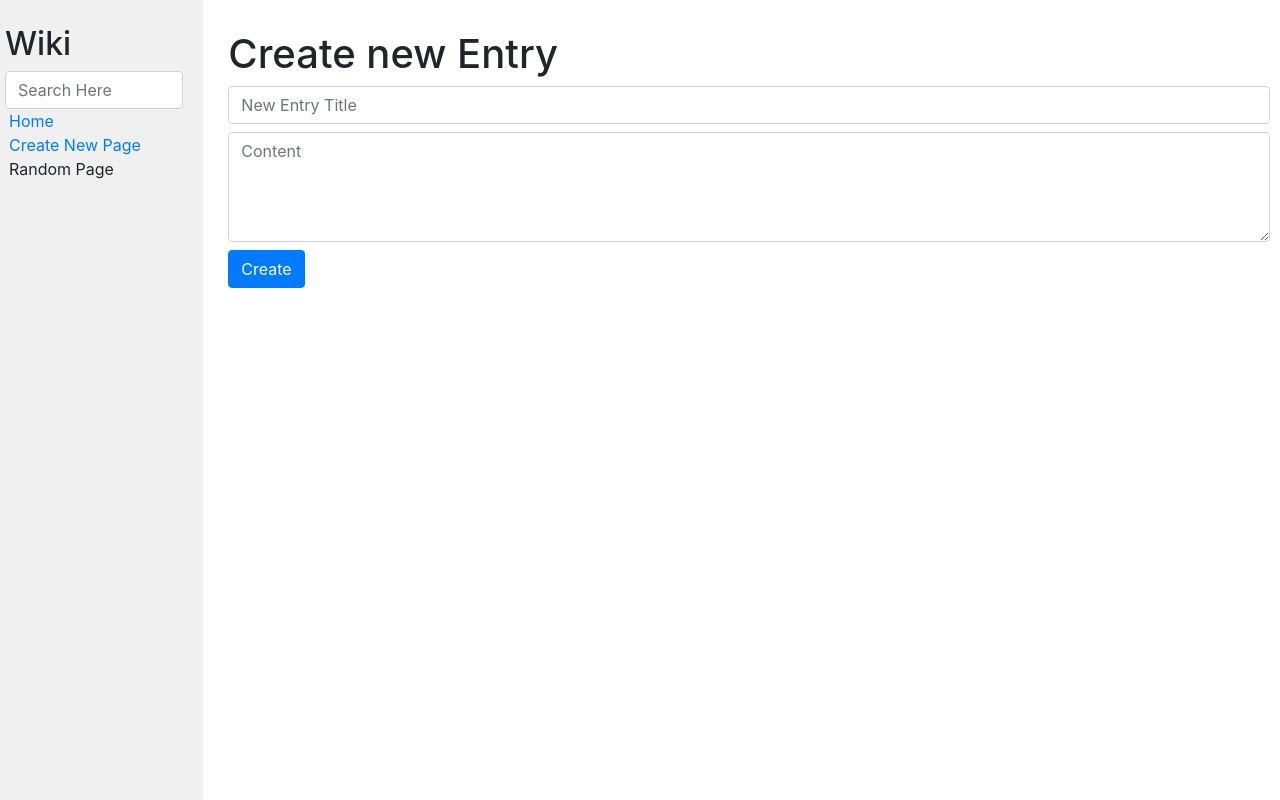
After one commit to DevelopWithAP/wiki, a Django app: page /create in a window 1280 px wide. The commit adds this page. Run offline with Django 3.2, Linux system fonts and the light colour scheme; some libraries are stand-ins or nearby versions.

Commit message:
Implemented 'create' functionality

```diff
--- /dev/null
+++ b/encyclopedia/templates/encyclopedia/create.html
@@ -0,0 +1,14 @@
+{% extends "encyclopedia/layout.html" %}
+
+{% block title %} New Entry {% endblock %}
+
+{% block body %}
+<div class="container">
+    <h1>Create new Entry</h1>
+    <form action="{% url 'create' %}" method="POST">
+        {% csrf_token %}
+        {{ create_form }}
+        <input class="btn btn-primary mt-2" type="submit" value="Create">
+    </form>
+</div>
+{% endblock %}
--- a/encyclopedia/templates/encyclopedia/layout.html
+++ b/encyclopedia/templates/encyclopedia/layout.html
@@ -20,7 +20,7 @@
                     <a href="{% url 'index' %}">Home</a>
                 </div>
                 <div class="ml-1">
-                    Create New Page
+                    <a href="{% url 'create' %}"> Create New Page </a>
                 </div>
                 <div class="ml-1">
                     Random Page
--- a/encyclopedia/urls.py
+++ b/encyclopedia/urls.py
@@ -6,4 +6,5 @@ urlpatterns = [
     path("", views.index, name="index"),
     path("wiki/<str:title>/", views.wiki, name="wiki"),
     path("search", views.search, name="search"),
+    path("create", views.create, name="create"),
 ]
--- a/encyclopedia/views.py
+++ b/encyclopedia/views.py
@@ -1,11 +1,8 @@
-from logging import info
-from re import A
-from typing import ContextManager
-from encyclopedia.forms import Search
 from django.shortcuts import redirect, render
 from django.urls import reverse
 from markdown2 import markdown
 from django import forms
+from django.contrib import messages
 from . import util
 
 """ Forms section """
@@ -16,6 +13,17 @@ class Search(forms.Form):
         "placeholder": "Search Here"
     }))
 
+class Create(forms.Form):
+    """ Create form """
+    title = forms.CharField(label="", widget=forms.TextInput(attrs={
+        "class": "form-control",
+        "placeholder": "New Entry Title",
+    }))
+    content = forms.CharField(label = "", widget=forms.Textarea(attrs={
+        "class": "form-control mt-2",
+        "placeholder": "Content",
+        "rows": 4,
+    }))
 
 def index(request):
     return render(request, "encyclopedia/index.html", {
@@ -60,3 +68,36 @@ def search(request):
                 "entries": entries,
                 "search_form": Search()
             })
+
+def create(request):
+    """ Allow users to create a new entry """
+    entries = [entry.lower()for entry in util.list_entries()]
+    print(entries)
+    if request.method == "POST":
+        form = Create(request.POST)
+        if form.is_valid():
+            new_title = form.cleaned_data["title"]
+            new_content = form.cleaned_data["content"]
+            util.save_entry(new_title, new_content)
+            new_entry = util.get_entry(new_title)
+            if new_title.lower() in entries:
+                messages.warning(request, "Entry already exists")
+                return render(request, "encyclopedia/create.html", {
+                    "search_form": Search(),
+                    "create_form": Create(request.POST)
+                })
+            else:
+                return redirect("wiki", title=new_title)
+                # context={
+                #     "title": new_title,
+                #     "entry": markdown(util.get_entry(new_title)),
+                #     "search_form": Search(),
+                #     "create_form": Create()
+                # }
+                # return render(request, "encyclopedia/wiki.html")
+    else:
+        context = {
+            "search_form": Search(),
+            "create_form": Create()
+        }
+        return render(request, "encyclopedia/create.html", context)
```
Also changed, not shown: entries/Bash.md (added, +2 -0 lines), entries/C.md (added, +2 -0 lines), entries/Java.md (added, +2 -0 lines).
